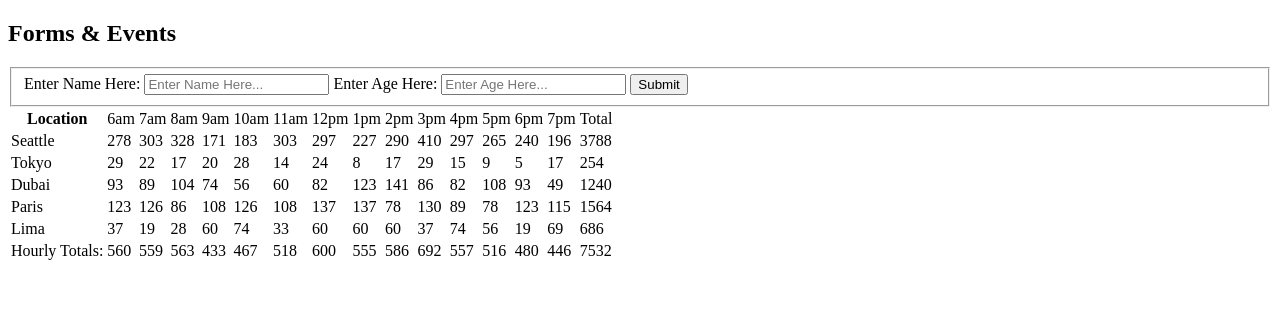
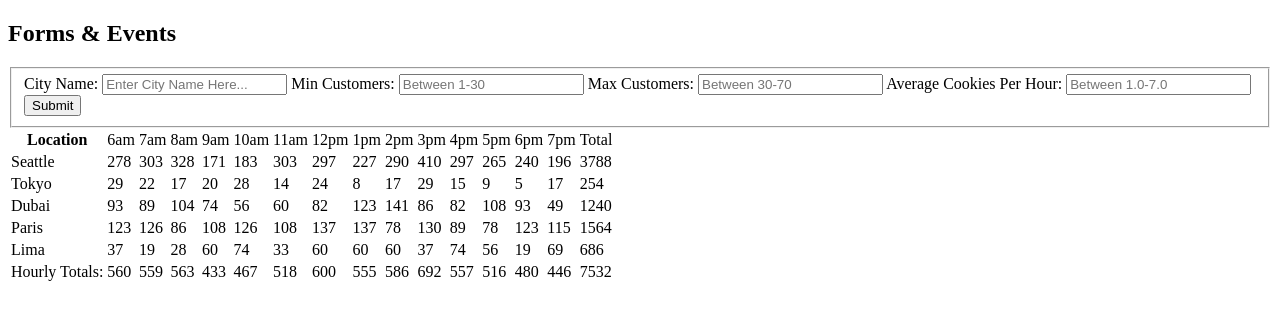
Before and after one commit to enoch-strok/cookie-stand, a plain HTML site: page index.html in a window 1280 px wide. Drawn offline with Linux system fonts and the light colour scheme.

Commit message:
final commit

```diff
--- a/css/style.css
+++ b/css/style.css
@@ -0,0 +1,9 @@
+body {
+    width: 100%
+    text-align: center;
+}
+
+section {
+
+
+}
--- a/index.html
+++ b/index.html
@@ -10,10 +10,14 @@
     <h2>Forms & Events</h2>
         <form id="user-form">
             <fieldset>
-                <label>Enter Name Here:</label>
-                <input id="inputElementName" type="text" placeholder="Enter Name Here...">
-                <label>Enter Age Here:</label>
-                <input id="inputElementAge" type="text" placeholder="Enter Age Here...">
+                <label>City Name:</label>
+                <input id="inputElementCity" type="text" placeholder="Enter City Name Here...">
+                <label>Min Customers:</label>
+                <input id="inputElementMin" type="text" placeholder="Between 1-30">
+                <label>Max Customers:</label>
+                <input id="inputElementMax" type="text" placeholder="Between 30-70">
+                <label>Average Cookies Per Hour:</label>
+                <input id="inputElementAvg" type="text" placeholder="Between 1.0-7.0">
                 <button value="submit">Submit</button>
             </fieldset>
         </form>
--- a/js/app.js
+++ b/js/app.js
@@ -142,13 +142,19 @@ userForm.addEventListener('submit', handleSubmit);
 function handleSubmit(event) {
     event.preventDefault();
 
-    var name = event.target.inputElementName.value;
-    var age = event.target.inputElementAge.value;
+    var city = event.target.inputElementCity.value;
+    var minCust = event.target.inputElementMin.value;
+    var maxCust = event.target.inputElementMax.value
+    var avgCust = event.target.inputElementAvg.value
 
-    console.log('name: ', name);
-    console.log('age: ', age);
+
+    new CookieShop(city, minCust, maxCust, avgCust);
+
+    // event.target.inputElementName.value = null;
+    // event.target.inputElementAge.value = null;
+
+    renderFooterRow();
 };
-
 
 
 
```
